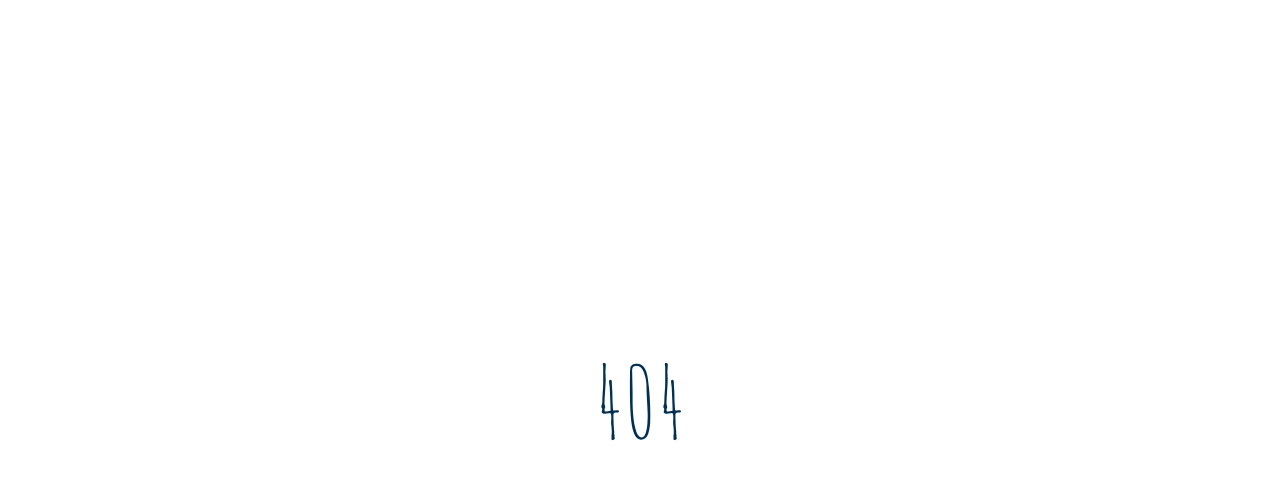
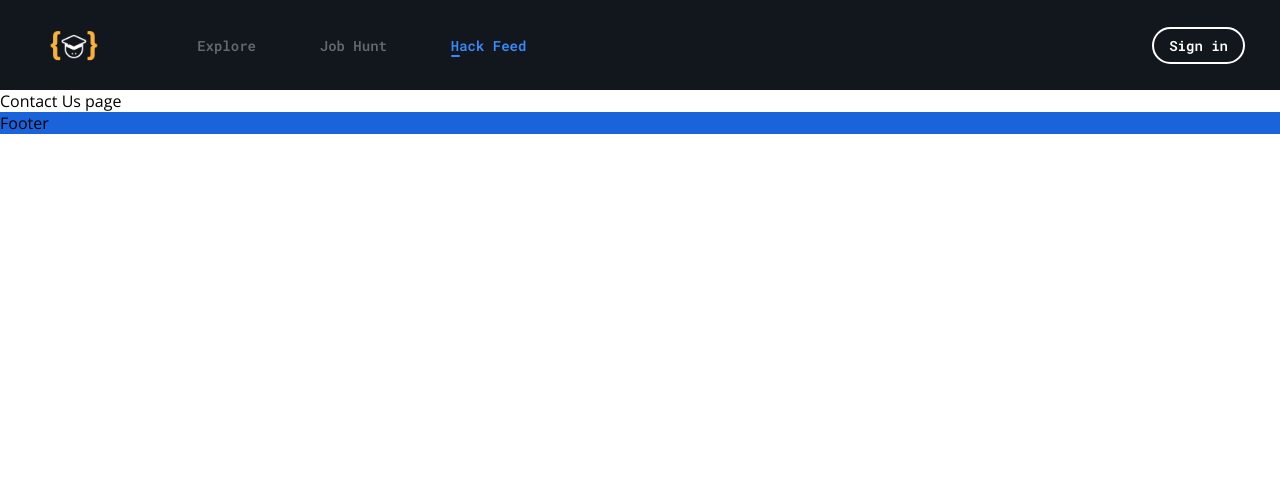
Before and after one commit to CSwala/CSwala-website, a React (Create React App) app: page /feed in a window 1280 px wide. Before the commit this address led to /404. Shown: the top 480 px of the page. Built offline with nearby package versions, Linux system fonts and the light colour scheme.

Commit message:
add navbar

```diff
--- a/src/App.jsx
+++ b/src/App.jsx
@@ -13,10 +13,14 @@ const ContactUs = lazy(() => import("./pages/ContactUs/ContactUs"));
 function App({ location }) {
   return (
     <Suspense fallback={<Preloader />}>
-      {location.pathname !== "/404" && <Header />}
+      {location.pathname !== "/404" && <Header currentRoute={location.pathname} />}
       <Switch>
         <Route path="/" exact component={Home} />
         <Route path="/contact" exact component={ContactUs} />
+        <Route path="/explore" exact component={ContactUs} />
+        <Route path="/jobs" exact component={ContactUs} />
+        <Route path="/feed" exact component={ContactUs} />
+        <Route path="/signin" exact component={ContactUs} />
         <Route path="/404" exact component={NotFound} />
         <Redirect to="/404" />
       </Switch>
--- a/src/components/Header/Header.jsx
+++ b/src/components/Header/Header.jsx
@@ -1,13 +1,158 @@
-import React from "react";
+import React, { useRef, useState } from "react";
+import { Link } from "react-router-dom";
 import styles from "./header.module.scss";
+import Logo from "./../../assets/_logo/logo.png";
+import { AccountCircle, Add, ExitToApp, Settings } from "@material-ui/icons";
+import { IconButton, makeStyles, Card, CardContent, Button, Typography } from "@material-ui/core";
 
-function Header() {
+function Header(props) {
+  const { currentRoute } = props;
+  const header = useRef(null);
+
+  const [loggedin, setLoggedin] = useState(false);
+
+  const pages = ["Home", "Explore", "Job Hunt", "Hack Feed", "Sign in"];
+  const paths = ["/", "/explore", "/jobs", "/feed", "/signin"];
+
+  let currentPage;
+
+  for (let i = 0; i < paths.length; i++) {
+    if (currentRoute === paths[i]) {
+      currentPage = pages[i];
+      break;
+    }
+  }
+
+  const toggleNav = () => {
+    header.current.classList.toggle(styles.headerOpen);
+  };
+
+  const useStyles = makeStyles({
+    icon: {
+      marginTop: 4,
+      color: "#fff",
+      height: 33,
+      width: 33,
+      "&:hover": {
+        backgroundColor: "rgba(255, 255, 255, 0.06)",
+      },
+    },
+    root: {
+      cursor: "default",
+      minWidth: 150,
+      padding: "5px 5px !important",
+      backgroundColor: "#444",
+      color: "#f0f0f0",
+    },
+    greetingHead: {
+      display: "flex",
+      alignItems: "center",
+      justifyContent: "flex-start",
+      gap: 8,
+    },
+    greeting: {
+      fontSize: 14,
+      textAlign: "center",
+      color: "#f0f0f0",
+      fontFamily: "'Open Sans', sans-serif",
+    },
+    actions: {
+      padding: "10px 0px",
+    },
+    link: {
+      textDecoration: "none",
+      color: "inherit",
+    },
+    action: {
+      borderRadius: 0,
+      width: "100%",
+      color: "#f0f0f0",
+      fontFamily: "'Open Sans', sans-serif",
+      "&:hover": {
+        backgroundColor: "rgba(225, 225, 225, 0.1)",
+      },
+    },
+  });
+
+  const classes = useStyles();
+
   return (
+    <header ref={header} className={`${styles.header} ${styles.headerOpen}`}>
+      <div className={`${styles.list} ${styles.left}`}>
+        <div className={styles.homeContainer}>
+          <Link
+            className={
+              currentPage === "Home" ? `${styles.li} ${styles.home} ${styles.activeLi}` : `${styles.li} ${styles.home}`
+            }
+            to={"/"}
+          >
+            <img className={styles.logo} src={Logo} alt="" />
+          </Link>
+          <div className={styles.hamburger} onClick={toggleNav}>
+            <span className={`${styles.bar} ${styles.topBar}`}></span>
+            <span className={`${styles.bar} ${styles.middleBar}`}></span>
+            <span className={`${styles.bar} ${styles.bottomBar}`}></span>
+          </div>
+        </div>
+        <div className={styles.pageLinks}>
+          {pages.map((page, index) => {
+            return (
+              !["Sign in", "Home"].includes(page) && (
+                <Link
+                  key={index}
+                  className={currentPage === page ? `${styles.li} ${styles.activeLi}` : styles.li}
+                  to={paths[index]}
+                >
+                  {page}
+                </Link>
+              )
+            );
+          })}
+        </div>
+      </div>
+      <div className={`${styles.list} ${styles.right}`}>
+        {loggedin ? (
+          <>
+            <IconButton size="small" color="primary" className={classes.icon}>
+              <Add fontSize="small" />
+            </IconButton>
+            <div className={styles.menu}>
+              <AccountCircle fontSize="large" style={{ color: "white" }} />
+              <div className={styles.dropDown}>
+                <span className={styles.pointer}></span>
+                <Card className={classes.root}>
+                  <CardContent className={classes.greetingHead}>
+                    <AccountCircle fontSize="large" style={{ color: "white" }} />
+                    <Typography className={classes.greeting}>ashuvssut</Typography>
+                  </CardContent>
 
-    <header className={styles.header}>
-      HEADER
+                  <hr style={{background: "white"}}/>
+                  <div className={classes.actions}>
+                    <Button size="small" className={classes.action} startIcon={<Settings />}>
+                      <Link className={classes.link} to="/profile">
+                        profile
+                      </Link>
+                    </Button>
+                    <Button
+                      size="small"
+                      className={classes.action}
+                      startIcon={<ExitToApp />}
+                      onClick={() => setLoggedin(false)}
+                    >
+                      Logout
+                    </Button>
+                  </div>
+                </Card>
+              </div>
+            </div>
+          </>
+        ) : (
+          <Link className={styles.li} to={"/signin"} onClick={() => setLoggedin(true)}>
+            Sign in
+          </Link>
+        )}
+      </div>
     </header>
-
   );
 }
 
--- a/src/components/Header/header.module.scss
+++ b/src/components/Header/header.module.scss
@@ -1,5 +1,153 @@
 @use './../../scss/colors';
 
+// @media (min-width: 767px) {
 .header {
-  background-color: colors.$purple;
+  background-color: colors.$backgroundLight;
+  font-family: "Roboto Mono", monospace;
+  font-weight: 600;
+  display: flex;
+  justify-content: space-between;
+  align-items: center;
+  padding: 15px 15px 15px 30px;
+  gap: 15px;
+  font-size: 14px;
+  .list {
+    display: flex;
+    align-items: center;
+    justify-content: space-between;
+    gap: 35px;
+    .pageLinks {
+      display: flex;
+      gap: 15px;
+      max-width: 100%;
+      width: 70%;
+      justify-content: space-around;
+    }
+    .hamburger {
+      display: none;
+    }
+    .activeLi,
+    .li {
+      cursor: pointer;
+      height: 37px;
+      position: relative;
+      display: flex;
+      align-items: center;
+      justify-content: center;
+      color: colors.$textmuted;
+      &::after {
+        position: absolute;
+        bottom: 7px;
+        left: 0;
+        content: "";
+        display: block;
+        width: 0;
+        opacity: 0;
+        transition: all 300ms cubic-bezier(0.9, 0, 0.33, 1);
+        height: 2px;
+        border-radius: 5px;
+        background-color: colors.$primary;
+      }
+      &:hover {
+        &::after {
+          left: 0%;
+          opacity: 1;
+          width: 9px;
+          transition: all 300ms cubic-bezier(0.9, 0, 0.33, 1), opacity 0ms;
+          bottom: 7px;
+        }
+      }
+    }
+    .activeLi {
+      color: colors.$primary;
+      &::after {
+        left: 0%;
+        width: 9px;
+        opacity: 1;
+      }
+    }
+    .li {
+      text-decoration: none;
+      .logo {
+        width: 50px;
+      }
+      &:hover {
+        color: colors.$primary;
+      }
+    }
+  }
+  .left {
+    justify-content: space-around;
+    width: 70%;
+    max-width: 540px;
+    .home {
+      height: 60px;
+      &::after {
+        display: none;
+      }
+      &:hover {
+        transform: scale(1.1);
+      }
+      &.activeLi {
+        transform: scale(1.2);
+      }
+    }
+  }
+  .right {
+    margin-left: auto;
+    margin-right: 20px;
+    background: none;
+    display: flex;
+    justify-content: flex-end;
+    align-items: center;
+    gap: 10px;
+    .li {
+      border: 2px colors.$white solid;
+      color: colors.$white;
+      padding: 10px 15px;
+      border-radius: 100px;
+      &::after {
+        display: none;
+      }
+      &:hover {
+        color: colors.$backgroundLight;
+        background: colors.$white;
+      }
+    }
+
+    .menu {
+      cursor: pointer;
+      height: 30px;
+      position: relative;
+      .dropDown {
+        z-index: 1;
+        position: absolute;
+        top: 36px;
+        right: 0;
+        visibility: hidden;
+        opacity: 0;
+        .pointer {
+          z-index: -1;
+          display: block;
+          height: 10px;
+          width: 10px;
+          position: absolute;
+          top: -5px;
+          right: 12px;
+          background-color: colors.$medium-dark-grey;
+          transform: rotate(45deg);
+          border-radius: 3px;
+          box-shadow: 0 0 2px black;
+        }
+      }
+      &:hover {
+        .dropDown {
+          visibility: visible;
+          opacity: 1;
+          transition: height 0.3s cubic-bezier(0.9, 0, 0.33, 1);
+        }
+      }
+    }
+  }
 }
+// }
--- a/src/index.scss
+++ b/src/index.scss
@@ -1,9 +1,9 @@
 @use './scss/colors';
 
-// @font-face {
-//   font-family: some-font;
-//   src: url(./fonts/some-font.ttf);
-// }
+@import url('https://fonts.googleapis.com/css2?family=Open+Sans:ital,wght@0,300;0,400;0,600;0,800;1,300;1,400&display=swap');
+
+@import url('https://fonts.googleapis.com/css2?family=Roboto+Mono:wght@200;300;400;600&display=swap');
+
 
 * {
   margin: 0;
@@ -20,6 +20,6 @@ html {
 }
 
 body {
-  // font-family: some-font;
+  font-family: 'Open Sans', sans-serif;
   background-color: colors.$white;
 }
--- a/src/scss/_colors.scss
+++ b/src/scss/_colors.scss
@@ -1,3 +1,14 @@
+$primary: #388afc;
+$primaryLight: #0858f9;
+$buttontransparent: #ffffff0d;
+$textprimary: #f0f0f0;
+$textmuted: #ffffff59;
+$backgroundLight: #12171d;
+$backgroundSecondary: #202020;
+$backgroundHighlight: #ffffff0f;
+$backgroundDark: #0D1117;
+$border: #388afc73;
+
 $white-light-tint: rgba(255, 255, 255, 0.3);
 $white-thick-tint: rgba(255, 255, 255, 0.9);
 $white: #fff;
```
Also changed, not shown: package.json (+7 -0 lines), src/assets/_logo/logo.png (added), src/fonts/info.txt (deleted), 1 other file (tests, documents, lock files or other folders).
